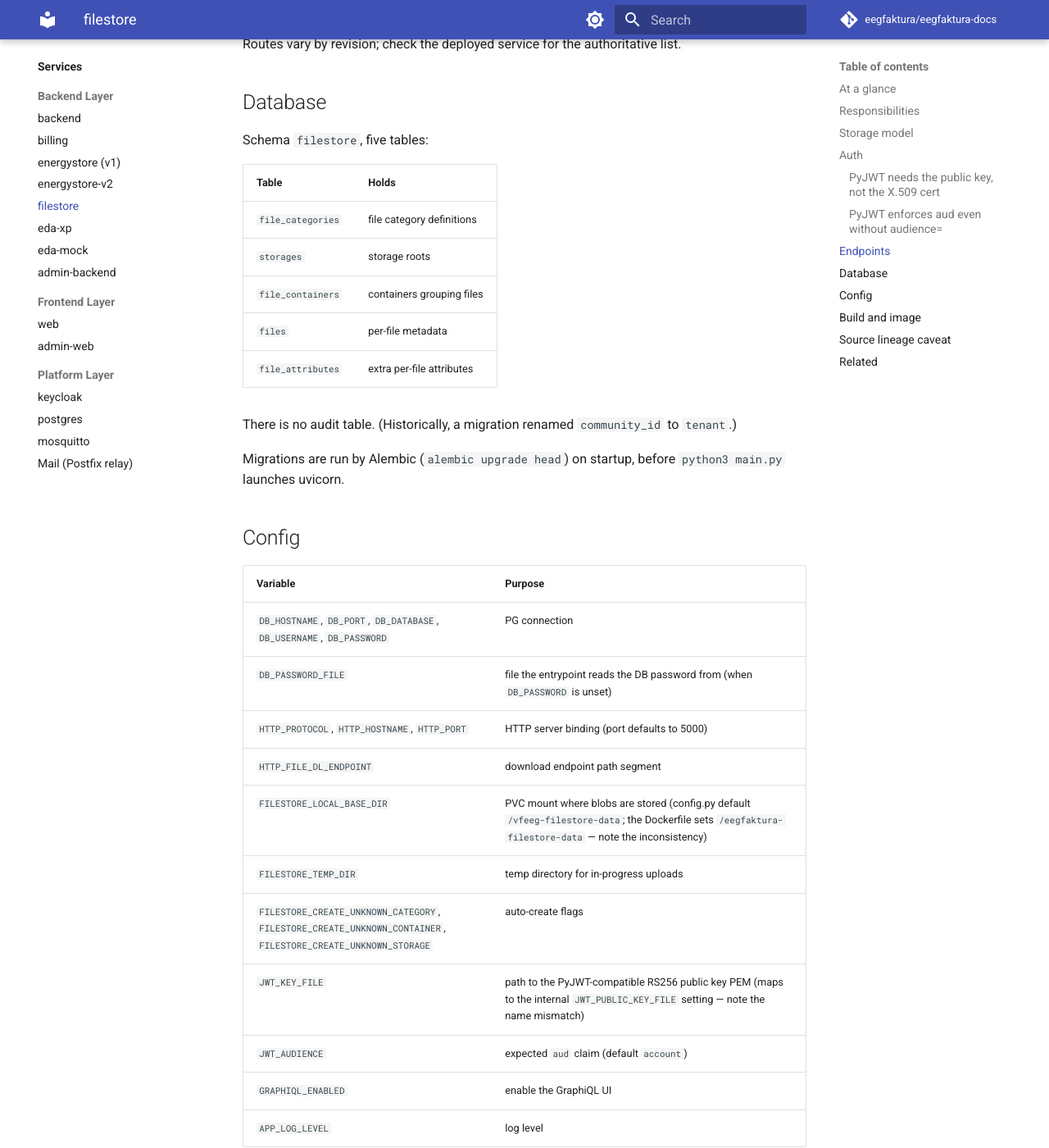
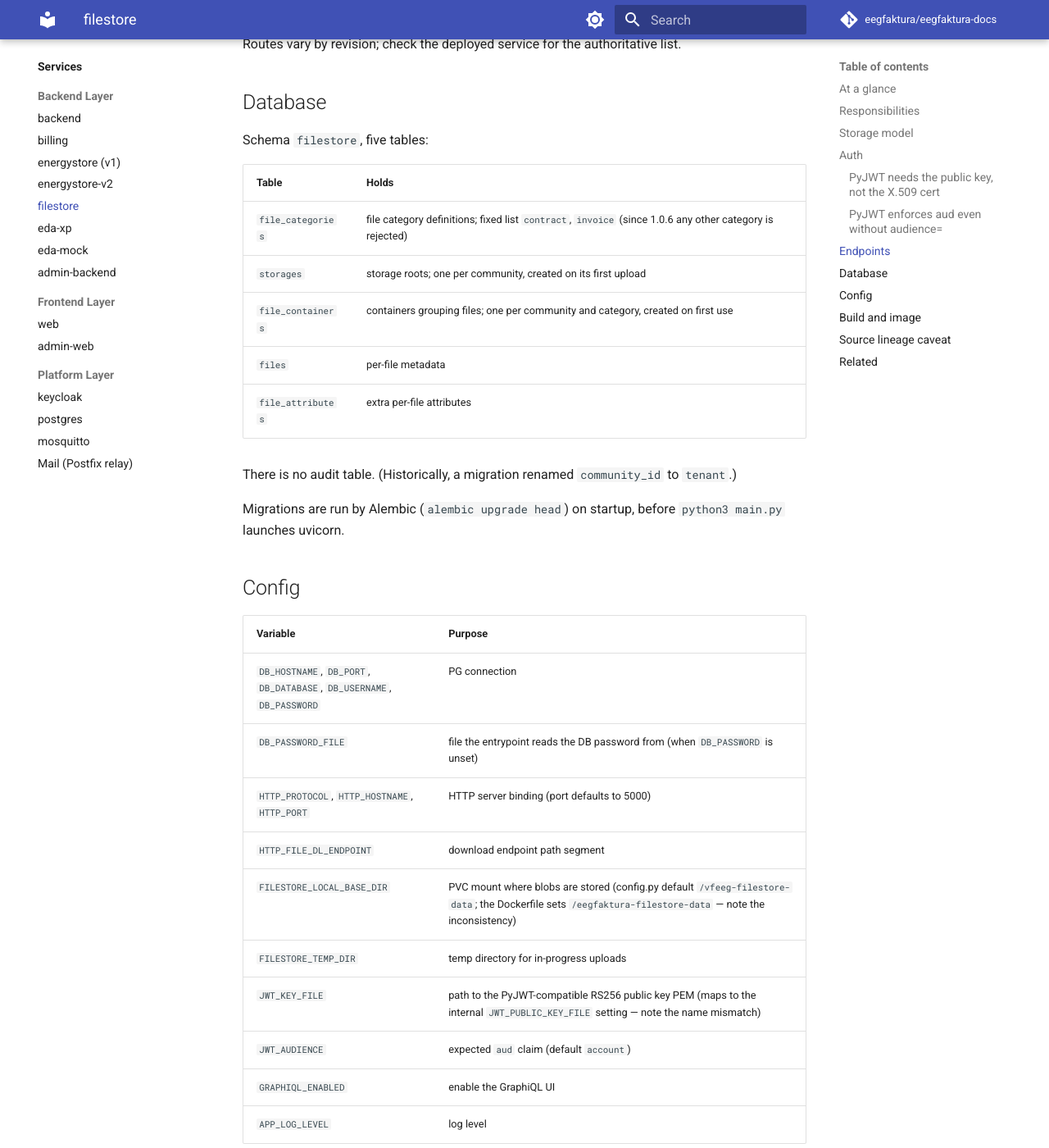
Before and after one commit to eegfaktura/eegfaktura-docs, an MkDocs documentation site: the page built from docs/services/filestore.md, in a window 1280 px wide and 1400 px high, scrolled down 2131 px. Shown: the whole window at 82% size. Built offline with MkDocs 1.6.1 and Material for MkDocs 9.7.7, drawn with Linux system fonts in a browser that asks for light colours; comment, search, counter and statistics services are not loaded.

Commit message:
docs(filestore): fixed categories, provisioning on first upload (1.0.6)
Co-Authored-By: Claude Opus 5.5 <noreply@anthropic.com>

```diff
--- a/docs/services/filestore.md
+++ b/docs/services/filestore.md
@@ -68,9 +68,9 @@ Schema `filestore`, five tables:
 
 | Table | Holds |
 |-------|-------|
-| `file_categories` | file category definitions |
-| `storages` | storage roots |
-| `file_containers` | containers grouping files |
+| `file_categories` | file category definitions; fixed list `contract`, `invoice` (since 1.0.6 any other category is rejected) |
+| `storages` | storage roots; one per community, created on its first upload |
+| `file_containers` | containers grouping files; one per community and category, created on first use |
 | `files` | per-file metadata |
 | `file_attributes` | extra per-file attributes |
 
@@ -88,7 +88,6 @@ Migrations are run by Alembic (`alembic upgrade head`) on startup, before `pytho
 | `HTTP_FILE_DL_ENDPOINT` | download endpoint path segment |
 | `FILESTORE_LOCAL_BASE_DIR` | PVC mount where blobs are stored (config.py default `/vfeeg-filestore-data`; the Dockerfile sets `/eegfaktura-filestore-data` — note the inconsistency) |
 | `FILESTORE_TEMP_DIR` | temp directory for in-progress uploads |
-| `FILESTORE_CREATE_UNKNOWN_CATEGORY`, `FILESTORE_CREATE_UNKNOWN_CONTAINER`, `FILESTORE_CREATE_UNKNOWN_STORAGE` | auto-create flags |
 | `JWT_KEY_FILE` | path to the PyJWT-compatible RS256 public key PEM (maps to the internal `JWT_PUBLIC_KEY_FILE` setting — note the name mismatch) |
 | `JWT_AUDIENCE` | expected `aud` claim (default `account`) |
 | `GRAPHIQL_ENABLED` | enable the GraphiQL UI |
```
